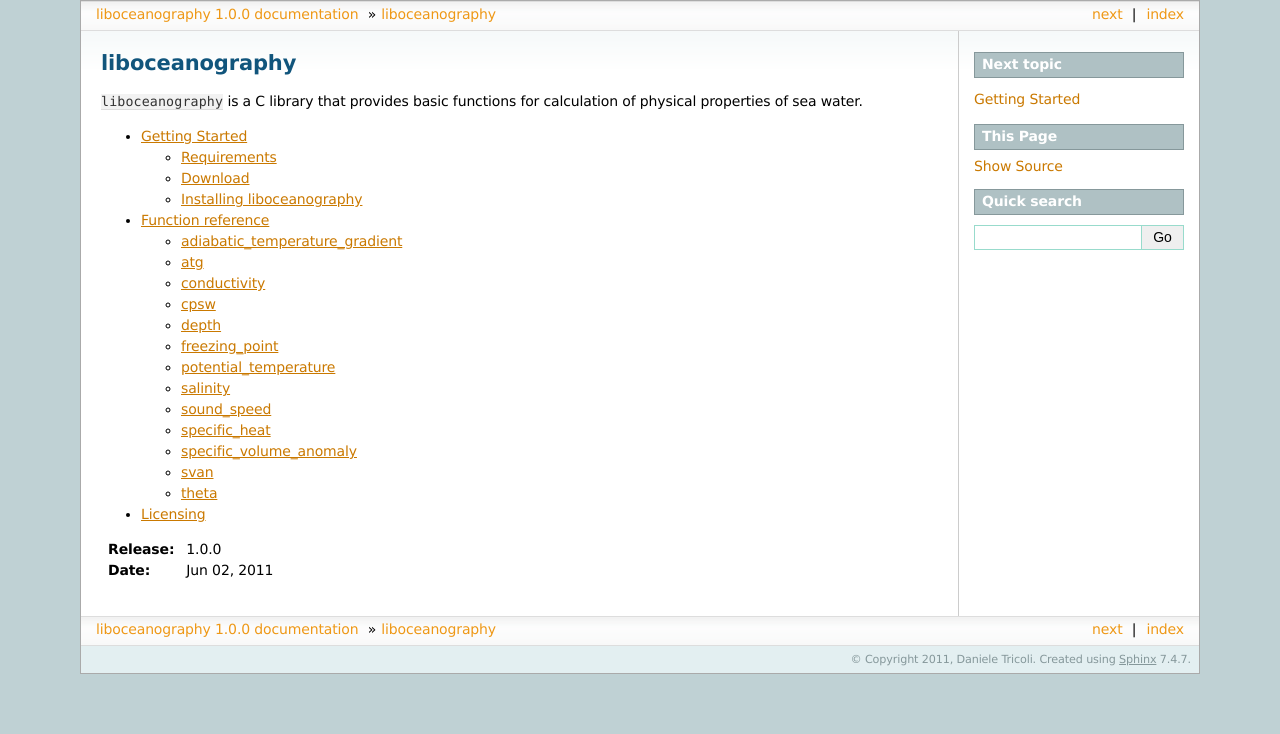
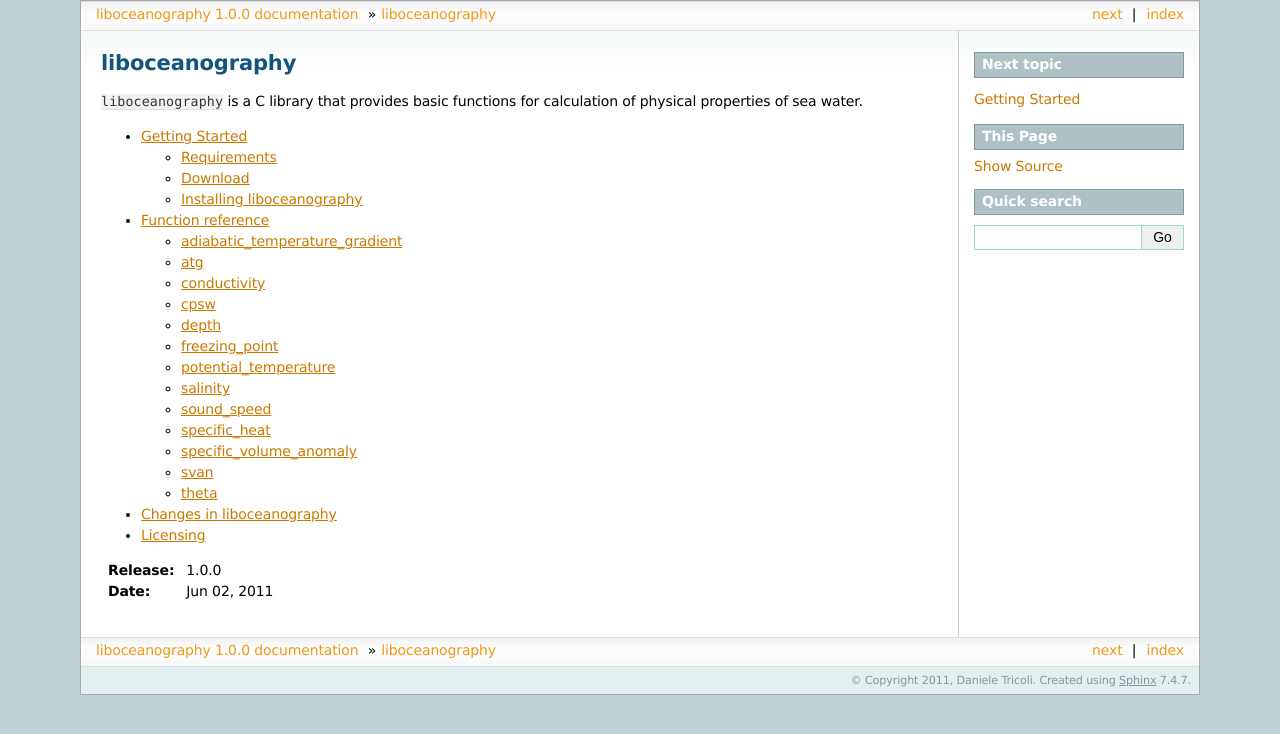
Before and after one commit to eriol/liboceanography, a Sphinx documentation site: the page built from docs/index.rst, in a window 1280 px wide. Shown: the top 734 px of the page. Built offline with Sphinx 7.4.7, drawn with Linux system fonts in a browser that asks for light colours.

Commit message:
Added CHANGES

```diff
--- /dev/null
+++ b/docs/changes.rst
@@ -0,0 +1,7 @@
+:tocdepth: 2
+
+==========================
+Changes in liboceanography
+==========================
+
+.. include:: ../CHANGES
--- a/docs/index.rst
+++ b/docs/index.rst
@@ -14,6 +14,7 @@ calculation of physical properties of sea water.
 
    getting_started
    function_reference
+   changes
    licensing
 
 :Release: |version|
```
Also changed, not shown: 1 other file.
